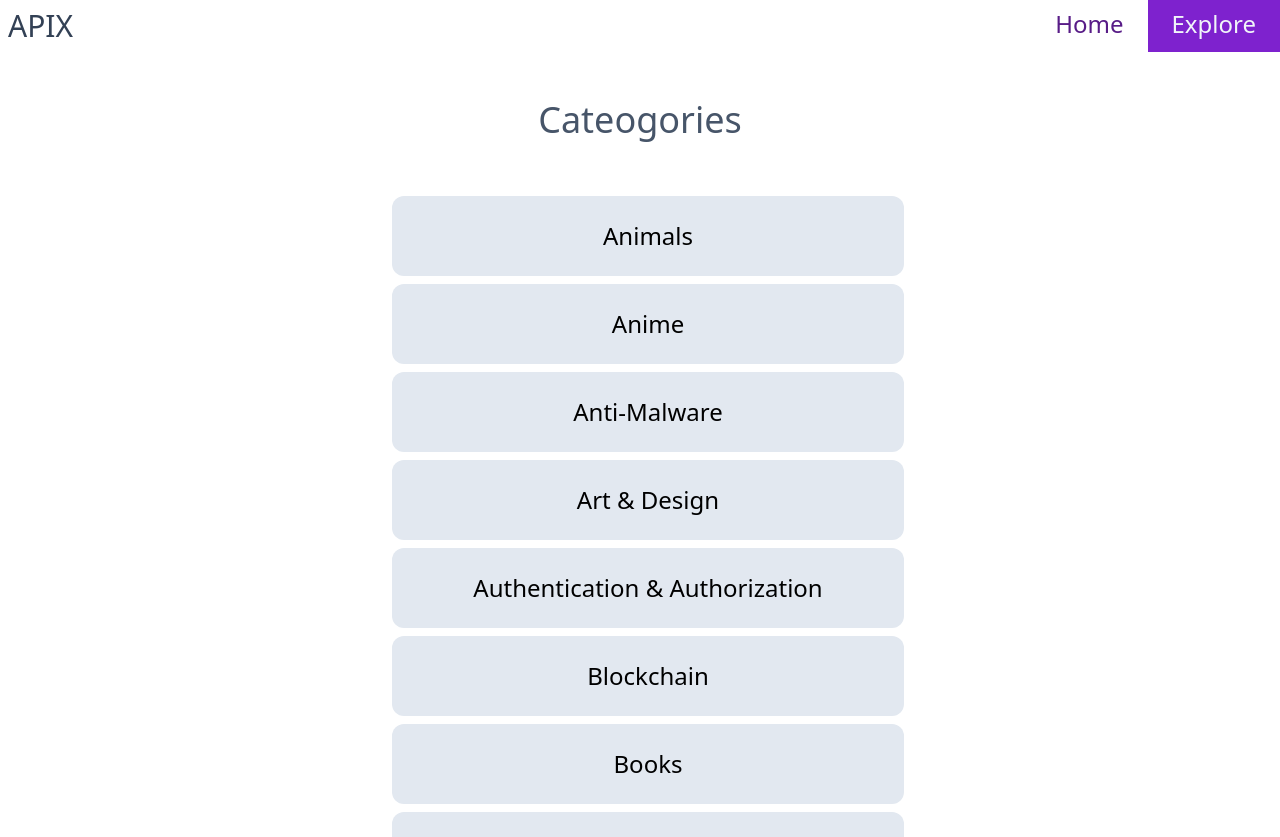
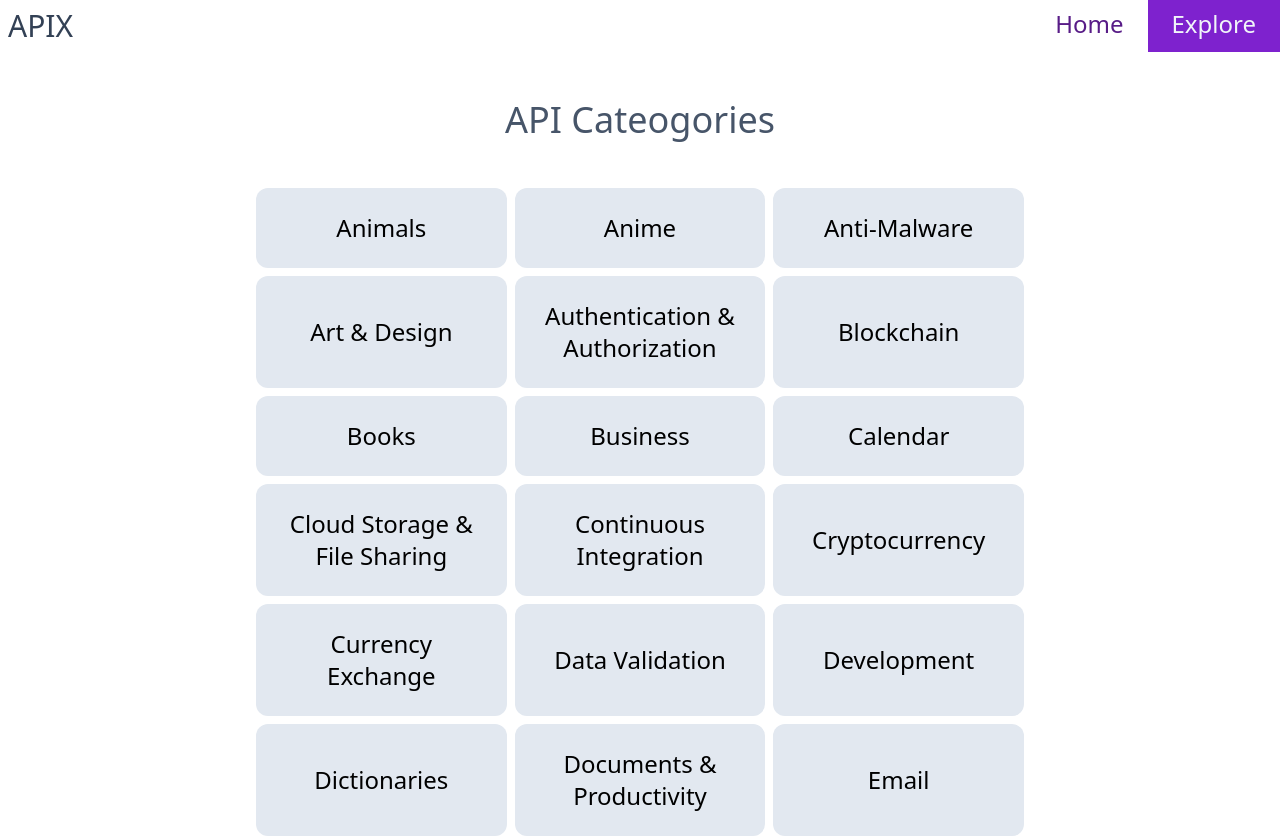
Before and after one commit to pushkarydv/APIX, a Next.js app: page /explore in a window 1280 px wide. Shown: the top 837 px of the page. Built offline with nearby package versions, Linux system fonts and the light colour scheme.

Commit message:
_blank, cateogory layout, google analytics

```diff
--- a/components/expolreComponents/ApiBoxConatiner.js
+++ b/components/expolreComponents/ApiBoxConatiner.js
@@ -5,7 +5,7 @@ function ApiBoxConatiner({ text, url }) {
   return (
     <>
       <Link href={"/explore/" + url}>
-        <a className="transition-all text-center flex p-6 text-2xl m-2  w-full justify-center items-center bg-slate-200 rounded-xl hover:bg-purple-200 focus:scale-90 ">
+        <a className="transition-all text-center flex p-6 text-2xl w-full justify-center items-center bg-slate-200 rounded-xl hover:bg-purple-200 focus:scale-90 ">
           <div>{text}</div>
         </a>
       </Link>
--- a/components/expolreComponents/ExploreHeader.js
+++ b/components/expolreComponents/ExploreHeader.js
@@ -11,9 +11,9 @@ function ExploreHeader() {
           data-aos="zoom-out"
           data-aos-duration="200"
         >
-          Cateogories
+          API Cateogories
         </div>
-        <div className="w-[90%] md:w-[60%] lg:w-[50%] xl:w-[40%] 2xl:w-[30%] mt-0 mx-auto">
+        <div className="w-[90%] md:w-[70%] lg:w-[60%] mt-0 mx-auto grid grid-cols-1 md:grid-cols-2 lg:grid-cols-3 gap-2">
           {Apis.map(([name, url]) => (
             <ApiBoxConatiner key={url} text={name} url={url} />
           ))}
--- a/components/globals/HeadComponent.js
+++ b/components/globals/HeadComponent.js
@@ -1,8 +1,8 @@
 import React from "react";
-
+import Script from "next/script";
 function HeadComponent({ title }) {
   return (
-    <div>
+    <>
       <meta charSet="UTF-8" />
       <title>{title}</title>
       <meta name="title" content="APIX" />
@@ -40,7 +40,22 @@ function HeadComponent({ title }) {
         property="twitter:image"
         content="https://apix.pushkaryadav.in/apix_banner.png"
       />
-    </div>
+      <link rel="icon" href="/logo.png" />
+      {/* Google analitics */}
+      <Script
+        src="https://www.googletagmanager.com/gtag/js?id=G-7NHHPDZLXM"
+        strategy="afterInteractive"
+      />
+      <Script id="google-analytics" strategy="afterInteractive">
+        {`
+          window.dataLayer = window.dataLayer || [];
+          function gtag(){window.dataLayer.push(arguments);}
+          gtag('js', new Date());
+
+          gtag('config', 'G-7NHHPDZLXM');
+        `}
+      </Script>
+    </>
   );
 }
 
--- a/pages/explore/[api].js
+++ b/pages/explore/[api].js
@@ -24,7 +24,6 @@ const Api = () => {
     <>
       <div>
         <Nav />
-
         <div className="flex flex-col">
           <div className="overflow-x-auto sm:-mx-6 lg:-mx-8">
             <div className="py-2 inline-block min-w-full sm:px-6 lg:px-8">
@@ -68,7 +67,12 @@ const Api = () => {
                     {data.map(([name, link, desc, auth, https, cors]) => (
                       <tr className="border-b" key={name}>
                         <td className="text-gray-900 px-6 py-4 whitespace-nowrap">
-                          <a href={link} className="text-cyan-700 font-medium">
+                          <a
+                            href={link}
+                            target="_blank"
+                            rel="noopener noreferrer"
+                            className="text-cyan-700 font-medium"
+                          >
                             {" "}
                             {name} &#10095;
                           </a>
```
Also changed, not shown: public/vercel.svg (deleted).
